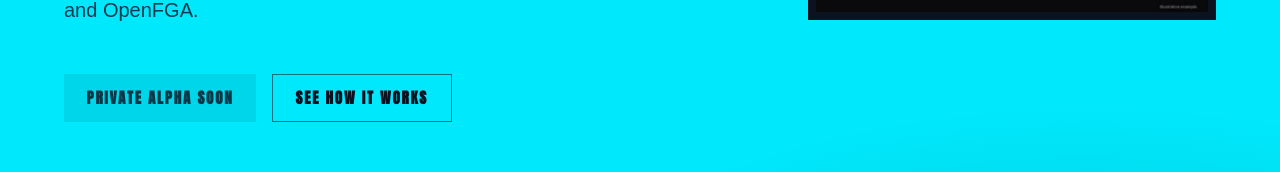
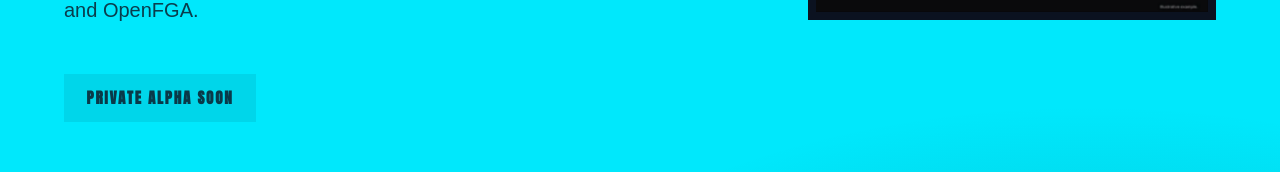
Before and after one commit to counterbranch/marketing-counterbranch.com, a React (Vite) app: page / in a window 1280 px wide. Shown: the part 495-667 px from the top of the page. Built offline with nearby package versions, Linux system fonts and the light colour scheme; no server answers; a web font is replaced by a local one.

Commit message:
Teaser: drop the hero's See how it works button
The film beside the headline now shows how it works, so the hero keeps
only the Private Alpha Soon button.

```diff
--- a/src/components/Hero.tsx
+++ b/src/components/Hero.tsx
@@ -9,11 +9,10 @@ import SlotWord from './SlotWord.tsx'
 import HeroFilm from './HeroFilm.tsx'
 import ReelFrame from './ReelFrame.tsx'
 import { REEL_CONTROL_ROOM } from './reelFrameContext.ts'
-import { floodActionSx, floodOutlineSx } from './floodButtons.ts'
+import { floodActionSx } from './floodButtons.ts'
 import { srOnly } from '../a11y.ts'
 import { pageColumn, rhythm } from '../rhythm.ts'
 import { heroSequence, heroStageSx, motionDuration, motionEasing } from '../motion.ts'
-import { links } from '../links.ts'
 import { REEL_WORDS } from '../reel.ts'
 
 /**
@@ -198,16 +197,6 @@ export default function Hero() {
               >
                 Private Alpha Soon
               </Button>
-              <Button
-                variant="outlined"
-                color="inherit"
-                size="large"
-                component="a"
-                href={links.features}
-                sx={floodOutlineSx(hero)}
-              >
-                See how it works
-              </Button>
             </Stack>
           </Stack>
         </Stack>
```
